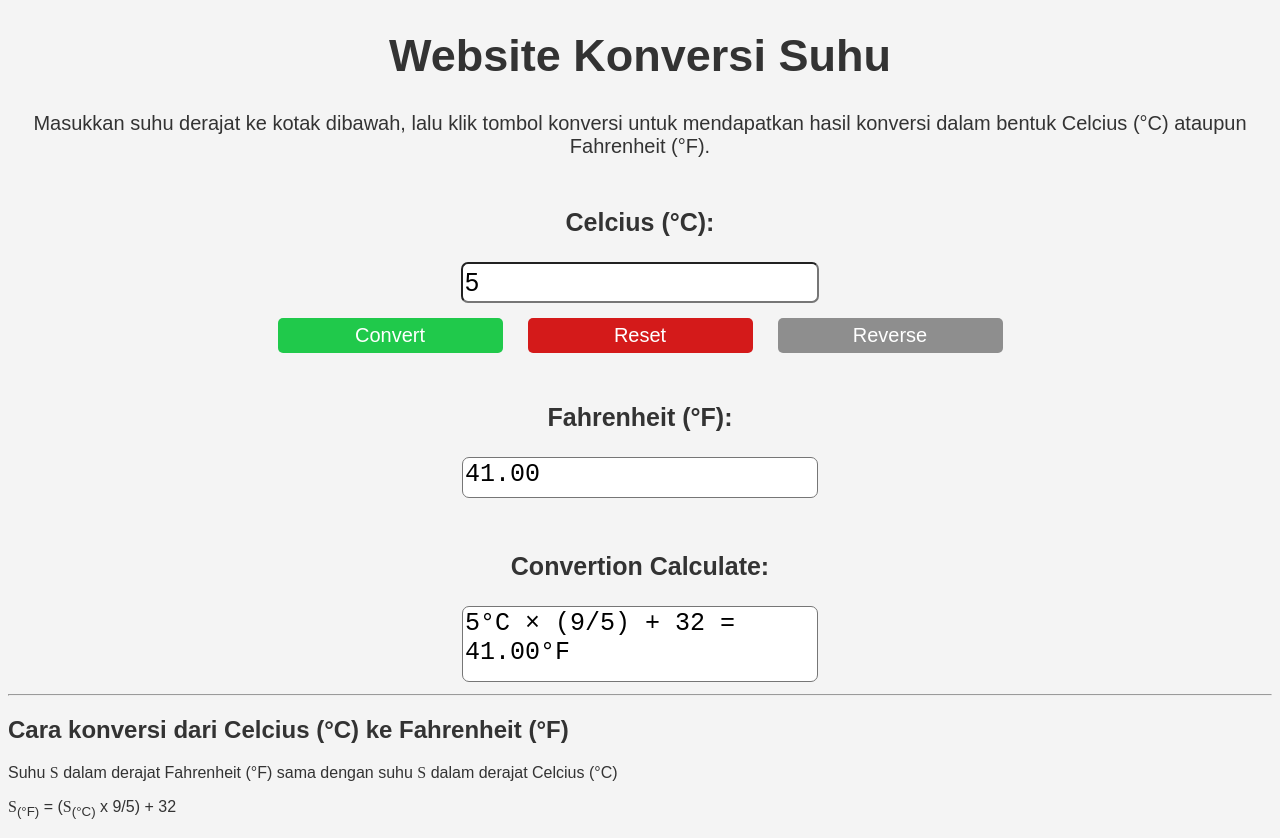
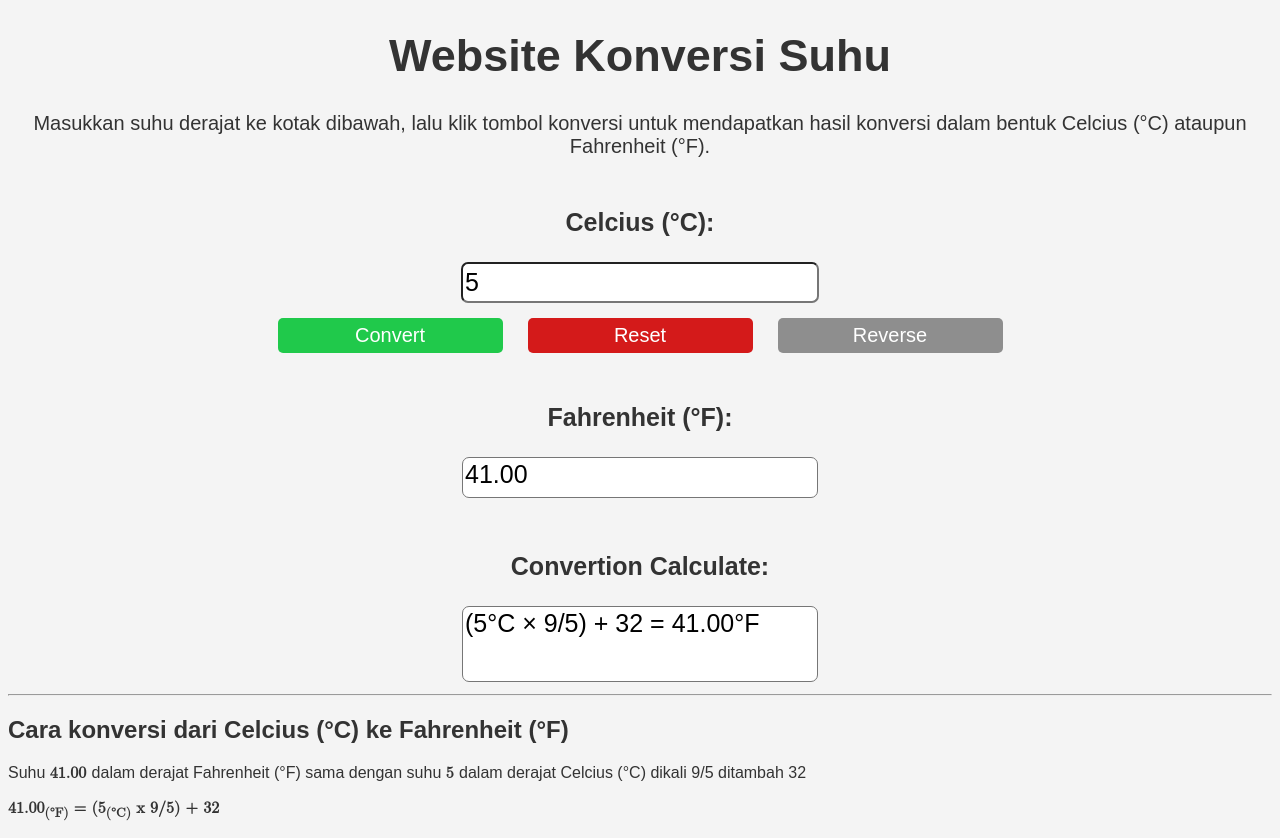
Before and after one commit to revou-fundamental-course/10-jun-24-LessThanNone, a plain HTML site: page index.html in a window 1280 px wide. Both pictures are taken after typing "5" into the empty fields and a click on the button "Convert". Drawn offline with Linux system fonts and the light colour scheme.

Commit message:
finishing

```diff
--- a/css/styles.css
+++ b/css/styles.css
@@ -32,6 +32,7 @@ h3 {
     font-size: 25px;
     border-radius: 7px;
     resize: none;
+    font-family: Arial, sans-serif;
 }
 
 .button-container {
@@ -89,8 +90,10 @@ color: #ffffff;
     height: 70px;
     border-radius: 7px;
     font-size: 25px;
+    font-family: Arial, sans-serif;
 }
 
 .subject-info {
-    font-family: poppins;
+    font-family: math;
+    font-weight: bold;
 }
--- a/index.html
+++ b/index.html
@@ -67,13 +67,13 @@
         <hr>
 
         <!-- Section Formula -->
-        <section>
+        <section id="formula-section" hidden>
             <header>
-                <h1>Cara konversi dari Celcius (&deg;C) ke Fahrenheit (&deg;F)</h1>
+                <h2 id="formula-head">Cara konversi dari Celcius (&deg;C) ke Fahrenheit (&deg;F)</h2>
             </header>
 
-            <p>Suhu <span class="subject-info">S</span> dalam derajat Fahrenheit (&deg;F) sama dengan suhu <span class="subject-info">S</span> dalam derajat Celcius (&deg;C)</p>
-            <p>
+            <p id="formula-content">Suhu <span class="subject-info">S</span> dalam derajat Celcius (&deg;C) sama dengan suhu <span class="subject-info">S</span> dalam derajat Fahrenheit (&deg;F)</p>
+            <p id="formula-rumus">
                 <span class="subject-info">S</span><sub>(&deg;F)</sub> = (<span class="subject-info">S</span><sub>(&deg;C)</sub> x 9/5) + 32
             </p>
         </section>
--- a/js/script.js
+++ b/js/script.js
@@ -7,6 +7,11 @@ const resetButton = document.getElementById('reset-button');
 const reverseButton = document.getElementById('reverse-button');
 const celciusText = document.getElementById('celcius-text');
 const fahrenheitText = document.getElementById('fahrenheit-text');
+const formulaSection = document.getElementById('formula-section')
+const formulaHead = document.getElementById('formula-head');
+const formulaContent = document.getElementById('formula-content')
+const formulaRumus = document.getElementById('formula-rumus')
+
 
 // Fungsi convert Celcius ke Fahrenheit
 function celciusToFahrenheit(celcius) {
@@ -24,7 +29,10 @@ convertButton.addEventListener('click', function() {
   if (!isNaN(celciusValue)) {
     const fahrenheitValue = celciusToFahrenheit(celciusValue);
     output.value = fahrenheitValue.toFixed(2);
-    calculateOutput.innerHTML = `${input.value}&deg;C × (9/5) + 32 = ${output.value}&deg;F`;
+    calculateOutput.innerHTML = `(${input.value}&deg;C × 9/5) + 32 = ${output.value}&deg;F`;
+    formulaSection.hidden = false
+    formulaContent.innerHTML = `Suhu <span class="subject-info"> ${output.value} </span> dalam derajat Fahrenheit (°F) sama dengan suhu <span class="subject-info"> ${input.value} </span> dalam derajat Celcius (°C) dikali 9/5 ditambah 32`
+    formulaRumus.innerHTML = `<span class="subject-info"> ${output.value}<sub>(&deg;F)</sub> = (${input.value}<sub>(&deg;C)</sub> x 9/5) + 32 </span>`
   } else {
     alert('Tolong masukkan derajat suhunya!');
   }
@@ -36,6 +44,7 @@ resetButton.addEventListener('click', function() {
   input.value = '';
   output.value = '';
   calculateOutput.innerHTML = '';
+  formulaSection.hidden = true
 });
 
 // Reverse button
@@ -47,11 +56,13 @@ reverseButton.addEventListener('click', function() {
     fahrenheitText.innerHTML = 'Celcius (&deg;C): ' ;
     output.value = '';
     calculateOutput.innerHTML = '';
+    formulaSection.hidden = true
   } else {
     celciusText.innerHTML = 'Celcius (&deg;C): ';
     fahrenheitText.innerHTML = 'Fahrenheit (&deg;F): ' ;
     output.value = '';
     calculateOutput.innerHTML = '';
+    formulaSection.hidden = true
   }
 });
 
@@ -62,7 +73,11 @@ reverseButton.addEventListener('click', function() {
       if (!isNaN(fahrenheitValue)) {
         const celciusValue = fahrenheitToCelcius(fahrenheitValue);
         output.value = celciusValue.toFixed(2);
-        calculateOutput.innerHTML = `${input.value}&deg;F × 5/9 - 32 = ${output.value}&deg;C`;
+        calculateOutput.innerHTML = `(${input.value}&deg;F - 32) × 5/9 = ${output.value}&deg;C`;
+        formulaSection.hidden = false
+        formulaHead.headingHTML = `<h2>Cara konversi dari Celcius (&deg;C) ke Fahrenheit (&deg;F)</h2>`
+        formulaContent.innerHTML = `Suhu <span class="subject-info"> ${output.value} </span> dalam derajat Celcius (&deg;C) sama dengan suhu <span class="subject-info"> ${input.value} </span> dalam derajat Fahrenheit (&deg;F) dikurang 32 dikali 5/9`
+        formulaRumus.innerHTML = `<span class="subject-info"> ${output.value}<sub>(&deg;C)</sub> = (${input.value}<sub>(&deg;F)</sub> - 32) x 5/9 </span>`
       } else {
         alert('Tolong masukkan derajat suhunya!');
       }
```
